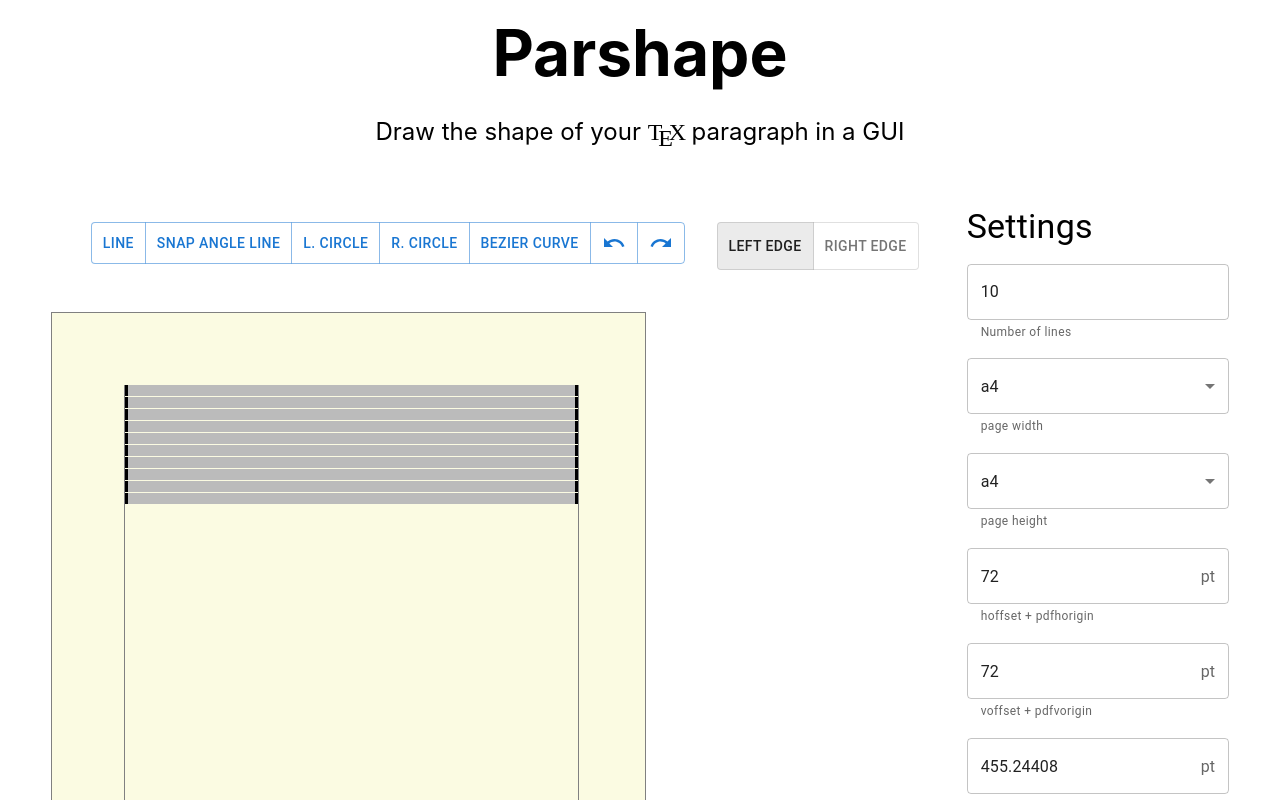
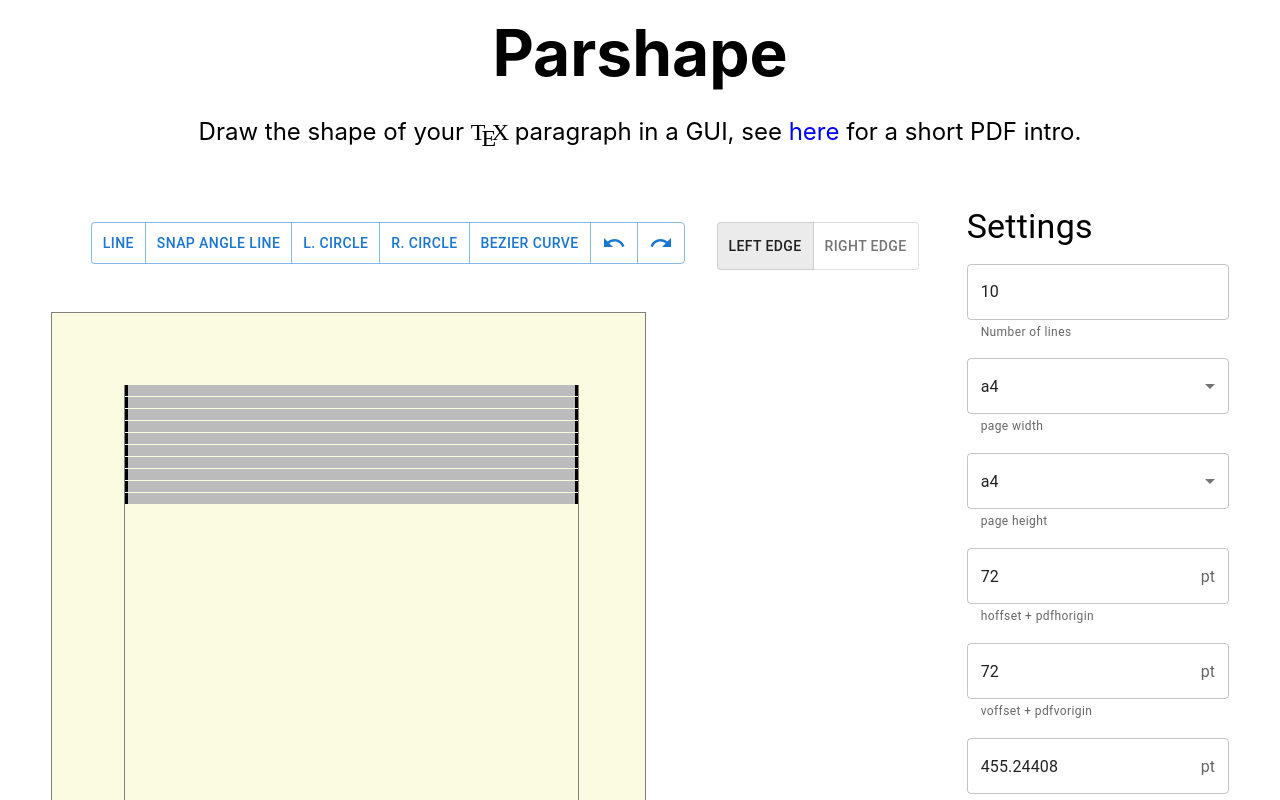
Before and after one commit to tmscer/parshape, a Next.js app: page / in a window 1280 px wide. Shown: the top 800 px of the page. Built offline with nearby package versions, Linux system fonts and the light colour scheme.

Commit message:
Add link to PDF to parshape.com

```diff
--- a/pages/index.js
+++ b/pages/index.js
@@ -3,6 +3,8 @@ import Image from "next/image";
 
 import Editor from "../components/Editor";
 import TeX from "../components/TeX";
+
+const PDF_URL = "/docs.pdf";
 
 export default function Home() {
   return (
@@ -16,7 +18,11 @@ export default function Home() {
         <h1 className="title">Parshape</h1>
 
         <p className="description">
-          Draw the shape of your <TeX /> paragraph in a GUI
+          Draw the shape of your <TeX /> paragraph in a GUI, see
+          <a className="pdfLink" href={PDF_URL}>
+            {" here "}
+          </a>
+          for a short PDF intro.
         </p>
       </heading>
 
@@ -167,6 +173,10 @@ export default function Home() {
           height: 1em;
         }
 
+        .pdfLink {
+          color: blue;
+        }
+
         @media (max-width: 600px) {
           .grid {
             width: 100%;
```
Also changed, not shown: 1 other file (tests, documents, lock files or other folders).
